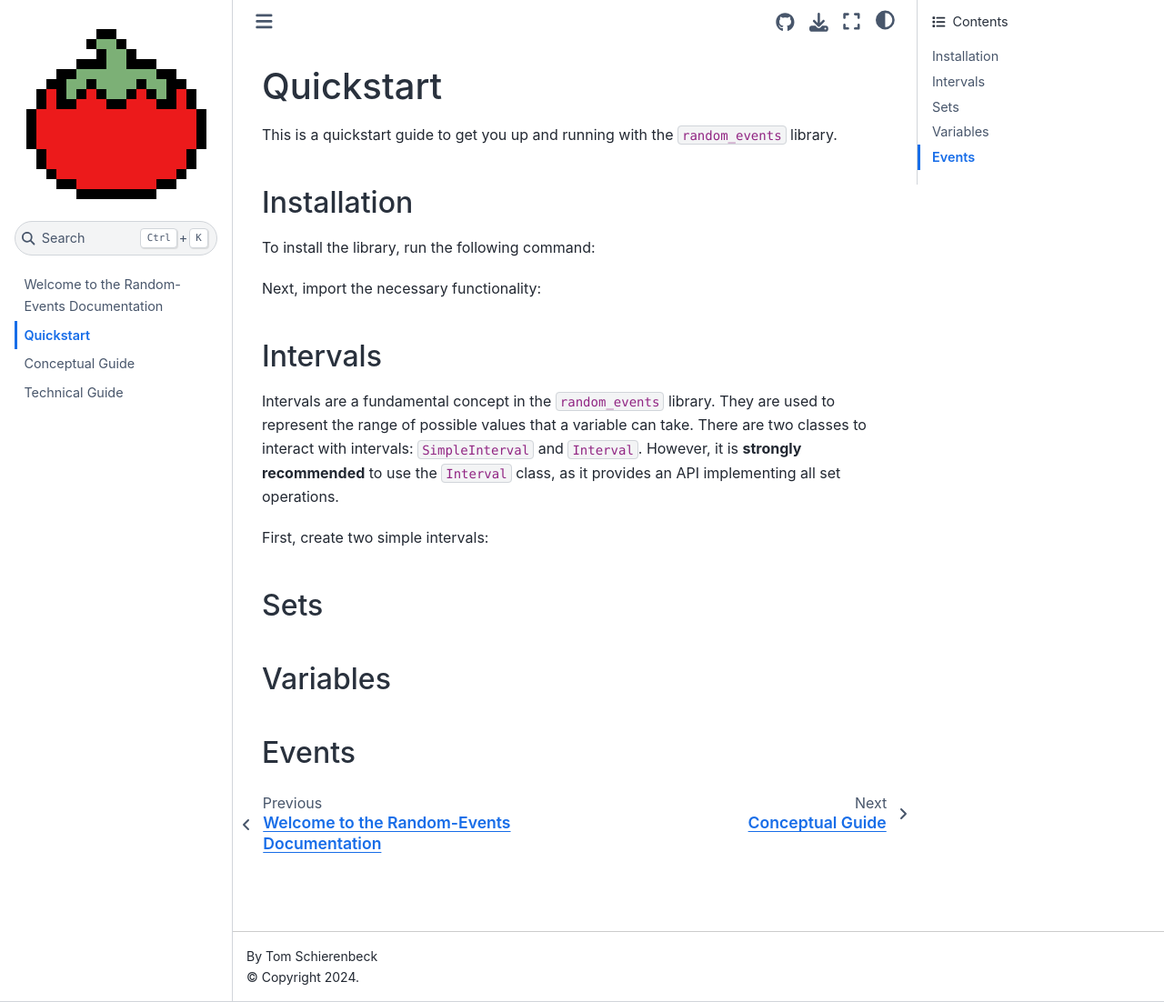
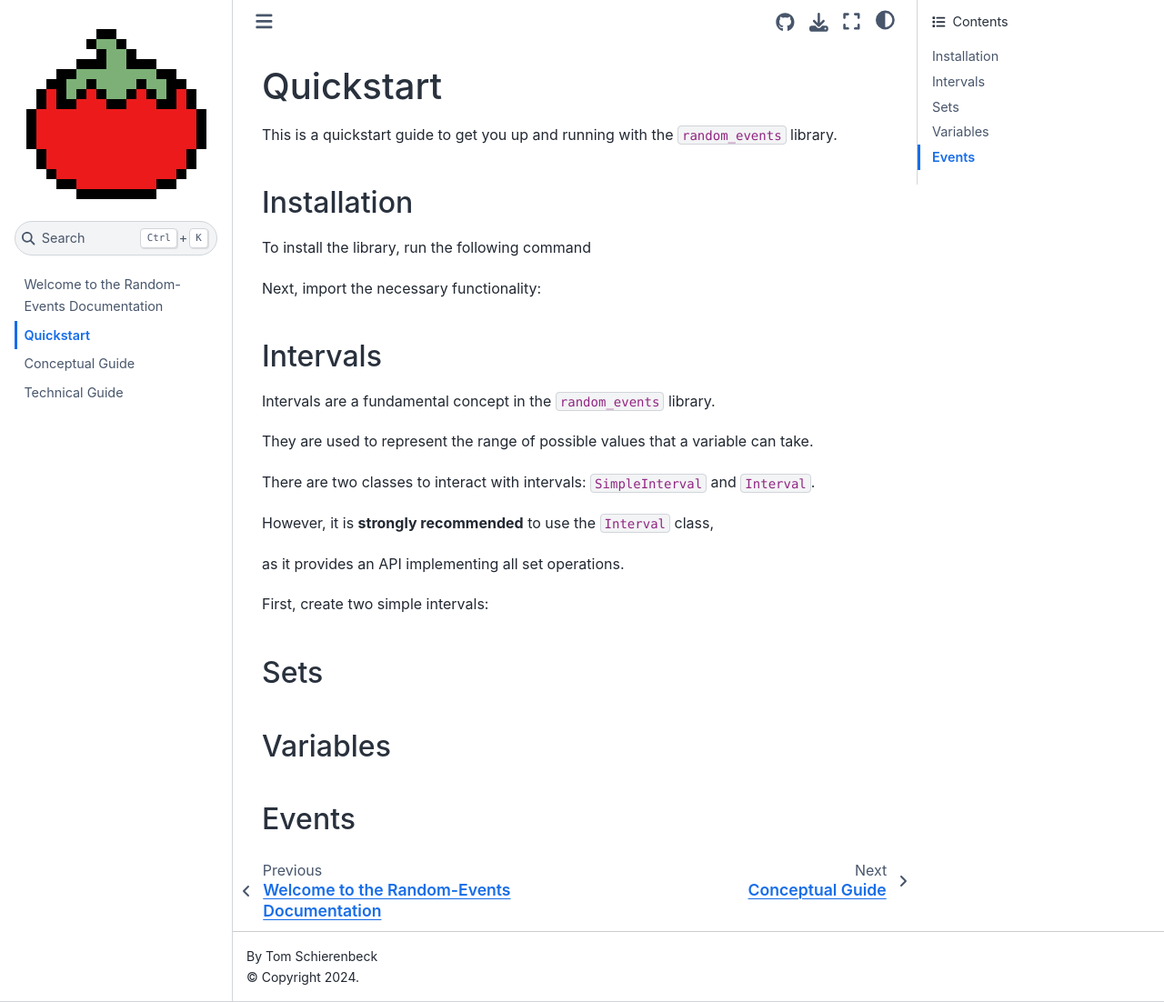
Before and after one commit to tomsch420/random-events, a Jupyter Book: the page built from book/quickstart.md, in a window 1280 px wide and 1102 px high. Shown: the whole window at 91% size. Built offline with Jupyter Book 1.0.4 settings and Sphinx 7.4.7 and the Sphinx Book theme 1.1.4, drawn with Linux system fonts in a browser that asks for light colours; part of the change alters nothing that is shown.

`````diff
--- a/book/_config.yml
+++ b/book/_config.yml
@@ -26,8 +26,8 @@ bibtex_bibfiles:
 
 # Information about where the book exists on the web
 repository:
-  url: https://github.com/tomsch420/Random Events  # Online location of your book
-  path_to_book: docs  # Optional path to your book, relative to the repository root
+  url: https://github.com/tomsch420/random_events/  # Online location of your book
+  path_to_book: book  # Optional path to your book, relative to the repository root
   branch: main  # Which branch of the repository should be used when creating links (optional)
 
 # Add GitHub buttons to your book
--- a/book/quickstart.md
+++ b/book/quickstart.md
@@ -3,46 +3,66 @@ This is a quickstart guide to get you up and running with the `random_events` li
 
 ## Installation
 
-To install the library, run the following command:
+To install the library, run the following command
 
-[//]: # (```bash)
-
-[//]: # (pip install random_events)
-
-[//]: # (```)
 
 Next, import the necessary functionality:
 
 ```{code-cell} ipython3
+
 :tags: []
 
+
+
 from random_events.variable import Symbolic, Continuous
+
 from random_events.product_algebra import SimpleEvent, Event
+
 from random_events.interval import SimpleInterval, Interval, closed, closed_open
+
 from random_events.set import SetElement, Set
+
 import plotly
+
 import plotly.graph_objects as go
+
 plotly.offline.init_notebook_mode()
-````
+
+```
+
 
 ## Intervals
 
+
 Intervals are a fundamental concept in the `random_events` library.
+
 They are used to represent the range of possible values that a variable can take.
+
 There are two classes to interact with intervals: `SimpleInterval` and `Interval`.
+
 However, it is **strongly recommended** to use the `Interval` class,
+
 as it provides an API implementing all set operations.
+
 
 First, create two simple intervals:
 
+
 ```{code-cell} ipython3
+
 :tags: []
 
+
+
 si1 = SimpleInterval(0, 1)
+
 si2 = SimpleInterval(0.5, 1.5)
 
+
 si1, si2
-````
+
+```
+
 
 
 ## Sets
`````
